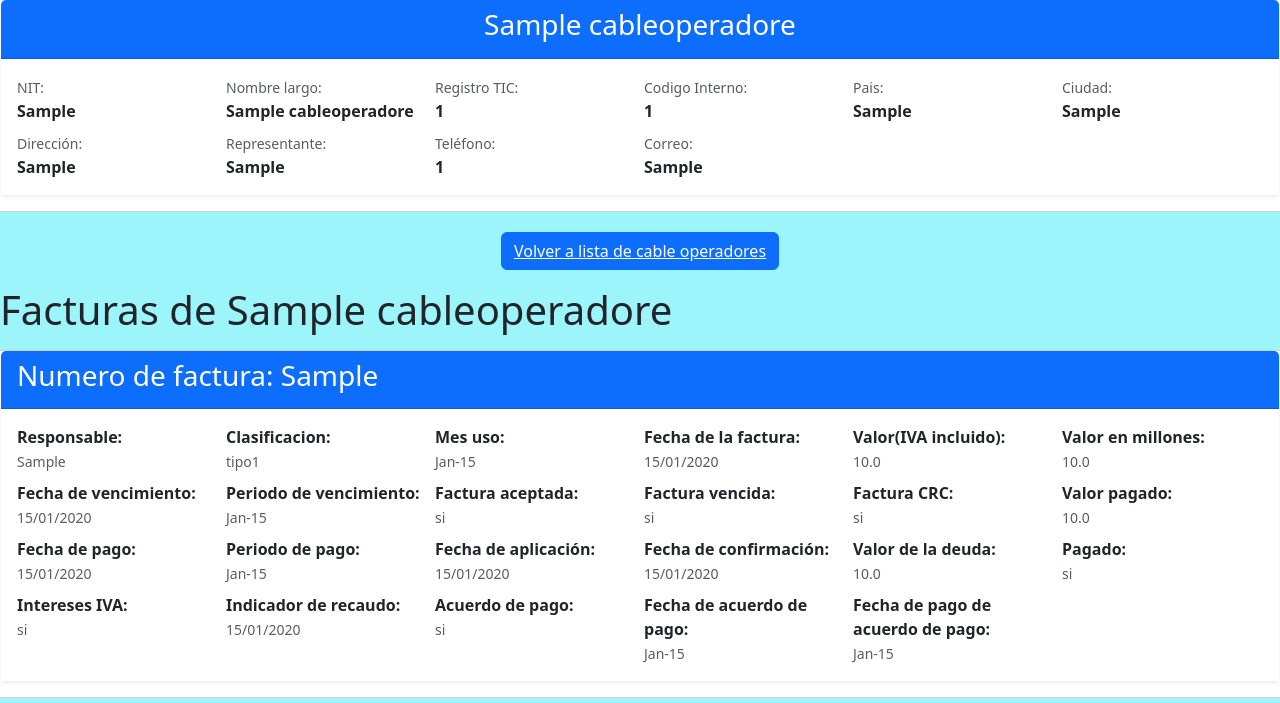
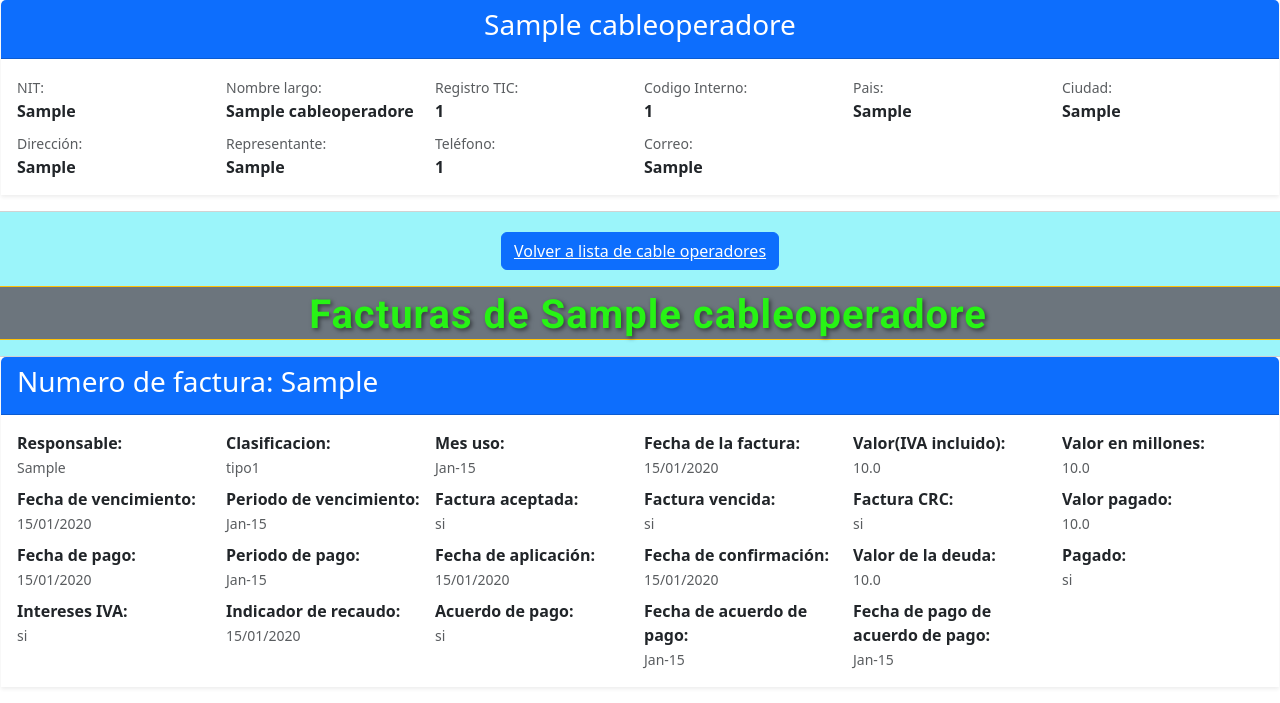
Before and after one commit to Adrian04g/Air-e_app, a Django app: page /index/PRST/1/ in a window 1280 px wide. Shown: the part 66-769 px from the top of the page. Run offline with Django 5.2, Linux system fonts and the light colour scheme; tables that the repository leaves empty hold one stand-in row (values such as "Sample post"); parts of the project's set-up code (start-up, migrations or seed data) failed here and were passed over.

Commit message:
se cambio la letra Mod.Admin.css y se coloco color de fondo en cableoperador.html

```diff
--- a/INF_CE/INF_CE/static/Mod_Admin.css
+++ b/INF_CE/INF_CE/static/Mod_Admin.css
@@ -1,3 +1,9 @@
+@import url('https://fonts.googleapis.com/css2?family=Roboto:wght@700&display=swap');
+.admin {
+  /* ✏️ Aplica el nuevo tipo de letra */
+  font-family: 'Montserrat', sans-serif;
+  font-size: 2.8rem; /* Ajusta este valor (2.5rem, 3rem, etc.) para el tamaño deseado */
+}
 body {
     margin: 0;
     padding: 0;
--- a/INF_CE/INF_CE/templates/indexapp/cableoperador.html
+++ b/INF_CE/INF_CE/templates/indexapp/cableoperador.html
@@ -69,7 +69,9 @@
         </div>
     </div>
     <center><button type="submit" class="btn btn-primary"><a class="text-white" href="{% url 'indexapp:lista_cableoperadores' %}">Volver a lista de cable operadores</a></button></center>
-    <h1>Facturas de {{ object.nombre }}</h1>
+    <h1 class="titulo-facturas font-italic text-primary-emphasis
+    border border-warning
+    bg-secondary bg-gradient-subtle text-emphasis-dark text-center"><span class="h1 align-middle ms-3 admin">Facturas de {{ object.nombre }}</span></h1>
     <!-- facturas del cable operador -->
     {% for factura in facturas %}
     <div class="card">
```
